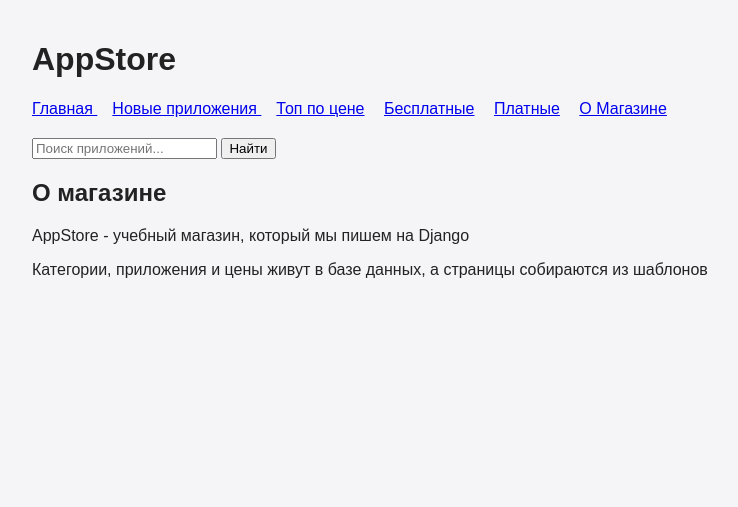
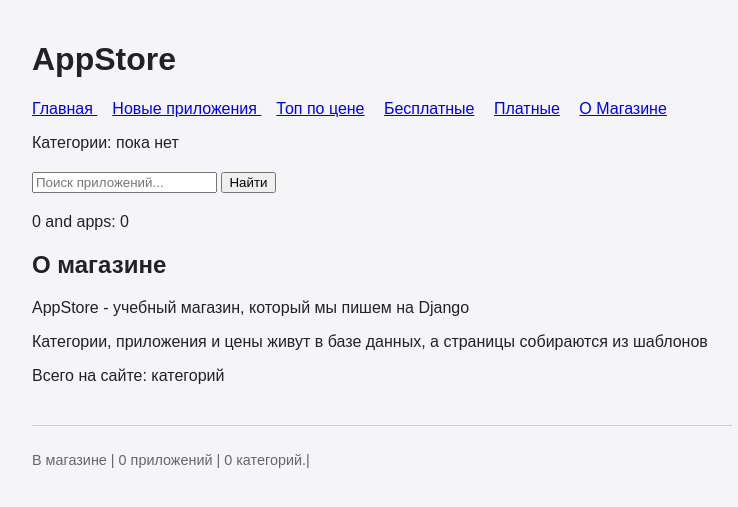
Before and after one commit to rvatslav-cloud/appstore, a Django app: page /about/ in a window 1280 px wide. Shown: the top 507 px of the page, without its empty margins (258-996 px from the left). Run offline with Django 5.2, Linux system fonts and the light colour scheme; data that the repository does not hold is empty.

Commit message:
Lesson 12: class work

```diff
--- a/appstore/settings.py
+++ b/appstore/settings.py
@@ -63,6 +63,7 @@
                 'django.template.context_processors.request',
                 'django.contrib.auth.context_processors.auth',
                 'django.contrib.messages.context_processors.messages',
+                'main.context_processors.store_menu',
             ],
         },
     },
--- /dev/null
+++ b/main/context_processors.py
@@ -0,0 +1,17 @@
+from django.db.models import Count
+
+from .models import App, Category
+
+
+def store_menu(request):
+    """Общие данные магазина для всех шаблонов: категории и счётчики."""
+    categories = list(
+        Category.objects
+        .annotate(apps_count=Count('app'))
+        .order_by('name')
+    )
+    return {
+        'categories': categories,
+        'apps_total': App.objects.count(),
+        'categories_total': len(categories),
+    }
--- a/main/static/main/style.css
+++ b/main/static/main/style.css
@@ -30,3 +30,16 @@
 form{
     margin: 20px auto;
 }
+
+.categories-nav a.active {
+    font-weight: bold;
+    text-decoration: underline;
+}
+
+footer {
+    margin-top: 40px;
+    padding-top: 12px;
+    border-top: 1px solid #ccc;
+    color: #666;
+    font-size: 0.9em;
+}
--- a/main/templates/main/about.html
+++ b/main/templates/main/about.html
@@ -3,6 +3,8 @@
 {% block title %}О магазине - AppStore{% endblock %}
 
 {% block content %}
+    <p>{{ categories|length }} and apps: {{ apps_total }}</p>
+
     <h2>О магазине</h2>
     <p>AppStore - учебный магазин, который мы пишем на Django</p>
     <p>Категории, приложения и цены живут в базе данных, а страницы собираются из шаблонов</p>
--- a/main/templates/main/base.html
+++ b/main/templates/main/base.html
@@ -7,7 +7,7 @@
     <title>{% block title %}AppStore{% endblock %}</title>
 </head>
 <body>
-    <h1>AppStore</h1>
+    <h1> AppStore </h1>
     <nav>
         <a href="{% url 'main:index' %}"> Главная </a>
         <a href="{% url 'main:new' %}"> Новые приложения </a>
@@ -16,8 +16,21 @@
         <a href="{% url 'main:paid_apps' %}">Платные</a>
         <a href="{% url 'main:about' %}">О Магазине</a>
 
+    </nav>
 
-    </nav>
+    <p class="categories-nav">
+        Категории:
+        {% for category in categories %}
+            <a href="{% url 'main:category' category.id %}"
+               {% if request.resolver_match.url_name == 'category' and request.resolver_match.kwargs.category_id == category.id %}class="active"{% endif %}>
+                {{ category.name }}
+            </a>
+            ({{ category.apps_count }}){% if not forloop.last %} · {% endif %}
+        {% empty %}
+            пока нет
+        {% endfor %}
+    </p>
+
         <form method="GET" action="{% url 'main:index' %}">
         <input type="text" name="q" placeholder="Поиск приложений..." value="{{ q }}">
             {% if request.GET.sort %}
@@ -27,5 +40,10 @@
         </form>
 
     {% block content %}{% endblock %}
+    <p>Всего на сайте: категорий </p>
+
+    <footer>
+        <p>В магазине | {{ apps_total }} приложений | {{ categories_total }} категорий.|</p>
+    </footer>
 </body>
 </html>
--- a/main/views.py
+++ b/main/views.py
@@ -28,7 +28,7 @@
 
     apps = apps.order_by(SORTS.get(sort,'-created_at'))
     featured = App.objects.order_by('-price').first()
-    categories = Category.objects.all()
+
 
     paginator = Paginator(apps, 3)
     page_number = request.GET.get('page')
@@ -39,7 +39,6 @@
         'sort':sort,
         'page_obj': page_obj,
         'featured' : featured,
-        'categories' : categories,
     })
 
 # @require_GET
```
Also changed, not shown: main/templates/main/index.html (+0 -7 lines).
